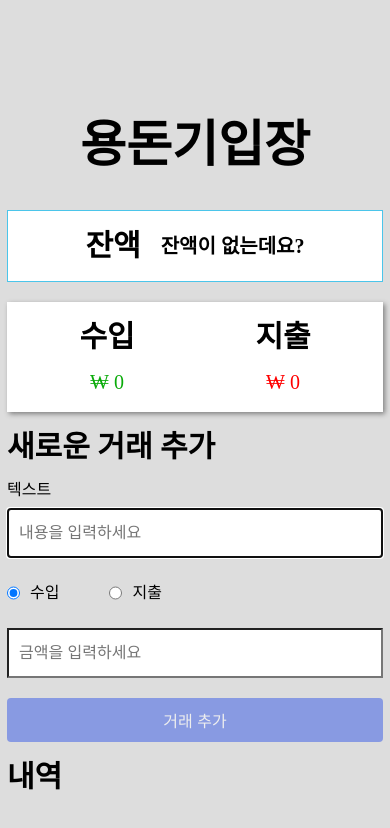
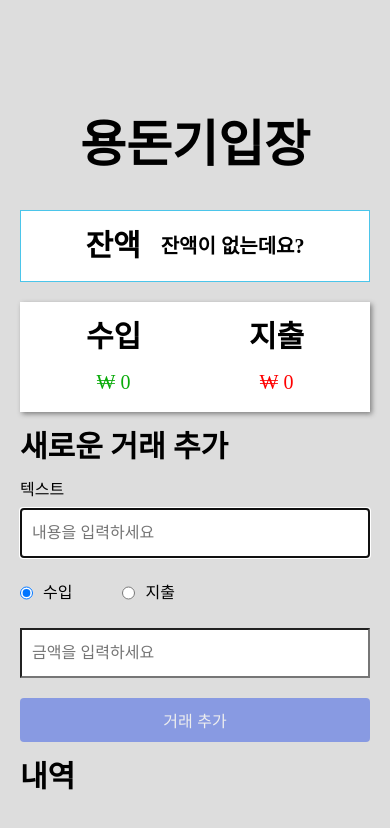
Before and after one commit to sejinbaek/react_allowance1, a React (Vite) app: page / in a window 390 px wide. Shown: the top 828 px of the page. Built offline with nearby package versions, Linux system fonts and the light colour scheme.

Commit message:
style: 반응형 UI 개선

```diff
--- a/src/index.css
+++ b/src/index.css
@@ -48,6 +48,7 @@ section {
 .container {
   max-width: 800px;
   margin: 20px auto;
+  padding: 0 20px;
   display: grid;
   grid-template-columns: 1fr 1fr;
   flex-wrap: wrap;
@@ -55,6 +56,9 @@ section {
 }
 
 @media (max-width: 1024px) {
+  .container {
+    padding: 0 20px;
+  }
   .container > div {
     width: 768px;
   }
@@ -64,8 +68,6 @@ section {
   .container {
     display: grid;
     grid-template-columns: 1fr;
-    margin-left: 7px;
-    margin-right: 7px;
   }
 
   .container > div {
```
